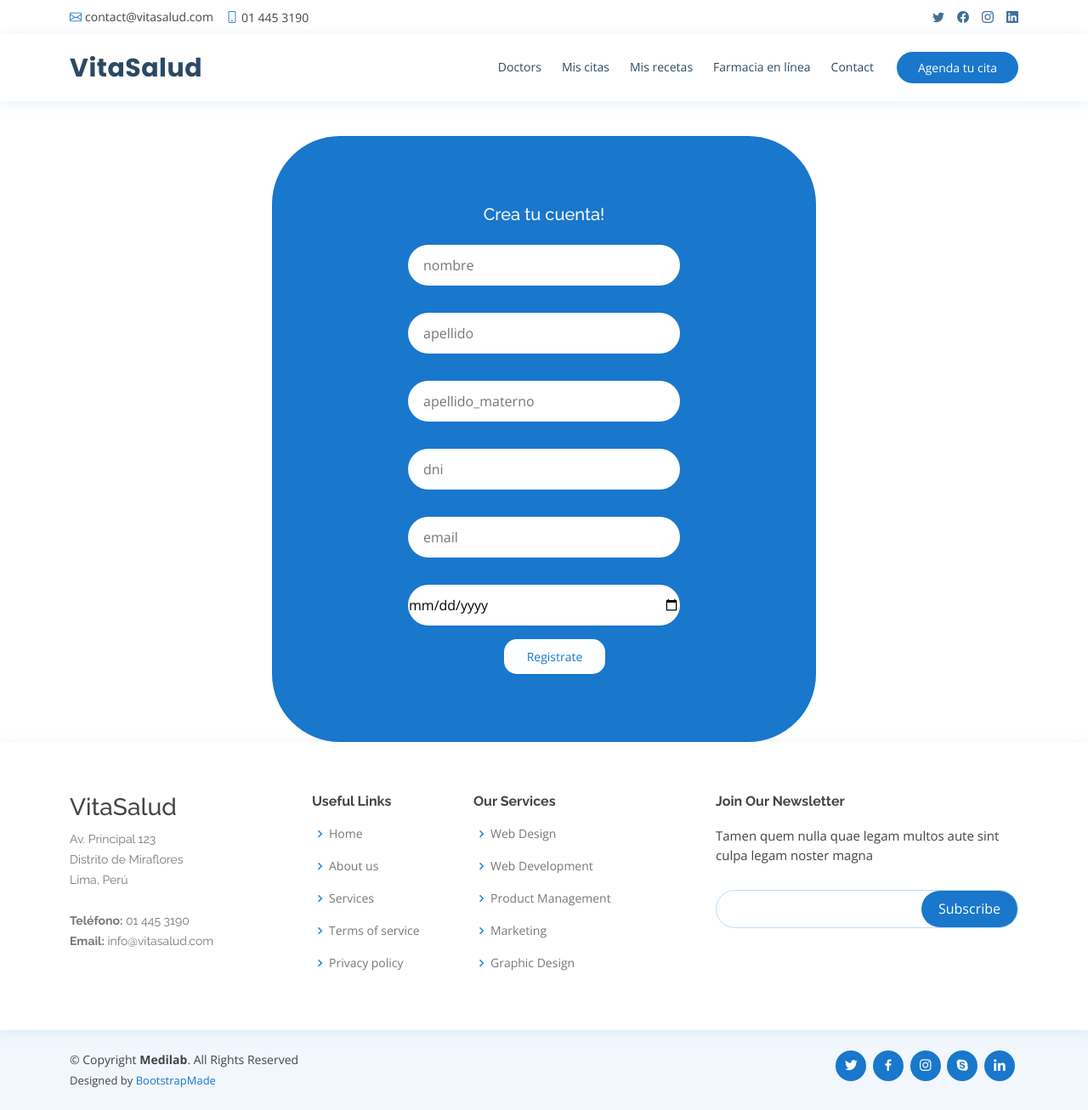
After one commit to iisabellaromero/ClinicaBasedeDatos, a Flask app: page /register in a window 1280 px wide. The commit adds this page. Shown: the whole page at 85% size. Run offline with Flask 3, Linux system fonts and the light colour scheme; some libraries are stand-ins or nearby versions.

Commit message:
register bajo construccion

```diff
--- a/app.py
+++ b/app.py
@@ -1,8 +1,11 @@
-from flask import Flask, redirect, render_template
+from flask import Flask, redirect, render_template, session
 import psycopg2
 from flask import jsonify, request
 import pdb
 from datetime import datetime
+from flask import flash
+from models.pacientes import Paciente
+
 
 
 
@@ -77,6 +80,65 @@ def send_agendar():
     return render_template('resultados_citas.html', resultados = resultados, date=date)
 
 
+@app.route('/citas-agendadas')
+def citas_agendadas_route():
+    if 'user' not in session or session['user'] == None:
+        return redirect('/login-paciente')
+    dni = session['user']['dni']
+    paciente = Paciente.get(dni)
+    citas = Citas.get_by_dni(dni)
+    recetas = Recetas.get_by_dni(dni)
+    return render_template('patient_home.html', paciente = paciente, citas = citas, recetas = recetas)
+
+
+
+@app.route('/recetas')
+def recetas_usuario():
+    if 'user' not in session or session['user'] == None:
+        return redirect('/login-paciente')
+    dni = session['user']['dni']
+    paciente = Paciente.get(dni)
+    citas = Citas.get_by_dni(dni)
+    recetas = Recetas.get_by_dni(dni)
+    return render_template('patient_home.html', paciente = paciente, citas = citas, recetas = recetas)
+
+@app.route('/login-paciente')
+def show_login():
+    return render_template('login_patient.html')
+
+
+@app.route('/register')
+def register_paciente():
+    return render_template('register.html')
+
+
+@app.route('/register', methods=["POST"])
+def register_paciente_post():
+    pdb.set_trace()
+    if Paciente.email_free(request.form):
+        paciente = Paciente.create(request.form)
+        session['user']['dni'] = paciente.dni
+        return redirect('/citas-agendadas')
+    else:
+        return redirect('/')
+
+@app.route('/login-paciente',methods=["POST"])
+def login_paciente():
+    paciente = Paciente.login(request.form)
+    if paciente:
+        session['user'] = paciente
+        return redirect('/citas-agendadas')
+    else:
+        flash("Error de autenticacion",'error')
+        return redirect('/login-paciente')
+
+
+
+
+
+
+
+
 
 
 # @app.route('/buscar', methods=['GET', 'POST'])
--- a/templates/index.html
+++ b/templates/index.html
@@ -65,30 +65,18 @@
   <header id="header" class="fixed-top">
     <div class="container d-flex align-items-center">
 
-      <h1 class="logo me-auto"><a href="index.html">VitaSalud</a></h1>
+      <h1 class="logo me-auto"><a href="/">VitaSalud</a></h1>
       <!-- Uncomment below if you prefer to use an image logo -->
       <!-- <a href="index.html" class="logo me-auto"><img src="static/img/logo.png" alt="" class="img-fluid"></a>-->
 
       <nav id="navbar" class="navbar order-last order-lg-0">
         <ul>
-          <li><a class="nav-link scrollto active" href="#hero">Home</a></li>
           <li><a class="nav-link scrollto" href="#doctors">Doctors</a></li>
-          <li class="dropdown"><a href="#"><span>Mi historia</span> <i class="bi bi-chevron-down"></i></a>
-            <ul>
-              <li><a href="#">Mis citas</a></li>
-              <li class="dropdown"><a href="#"><span>Deep Drop Down</span> <i class="bi bi-chevron-right"></i></a>
-                <ul>
-                  <li><a href="#">Mis recetas</a></li>
-                  <li><a href="#">Farmacia en línea</a></li>
-                  <li><a href="#">Deep Drop Down 3</a></li>
-                  <li><a href="#">Deep Drop Down 4</a></li>
-                  <li><a href="#">Deep Drop Down 5</a></li>
-                </ul>
-              </li>
-              <li><a href="#">Mis recetas</a></li>
-              <li><a href="#">Farmacia en línea</a></li>
-              <li><a href="#">Drop Down 4</a></li>
-            </ul>
+
+              <li><a class="nav-link scrollto" href="/citas-agendadas">Mis citas</a></li>
+              <li><a class="nav-link scrollto" href="/recetas">Mis recetas</a></li>
+              <li><a  class="nav-link scrollto" href="/farmacia">Farmacia en línea</a></li>
+
           </li>
           <li><a class="nav-link scrollto" href="#contact">Contact</a></li>
         </ul>
@@ -99,6 +87,7 @@
 
     </div>
   </header><!-- End Header -->
+  {%block hero%}
   <!-- ======= Hero Section ======= -->
   <section id="hero" class="d-flex align-items-center">
     <div class="container">
@@ -107,7 +96,9 @@
       <a href="#about" class="btn-get-started scrollto" onclick = "iniciarSesion()">Empieza aquí</a>
     </div>
   </section><!-- End Hero -->
-  {% block main %}
+
+  {% endblock%}
+  {%block main%}
 
   <main id="main">
 
@@ -795,7 +786,8 @@
 
 </body>
 </html>
-
+{%block scripts%}
+{%endblock%}
 
 <script>
   function mostrarNuevoContenido() {
--- /dev/null
+++ b/templates/register.html
@@ -0,0 +1,60 @@
+{%extends 'index.html'%}
+{%block hero%}
+{%endblock%}
+{%block main%}
+<div style="padding-top:5rem">
+    <form class="register" action="/register" method="post">
+        <h5 class="text-light">Crea tu cuenta!</h5>
+        <input class="form-input" type="text" name="nombre" id="nombre" placeholder="nombre">
+        <input class="form-input" type="text" name="apellido" id="apellido" placeholder="apellido">
+        <input class="form-input" type="text" name="apellido_materno" id="apellido_materno" placeholder="apellido_materno">
+        <input class="form-input" type="text" name="dni" id="dni" placeholder="dni">
+        <input class="form-input" type="text" name="email" id="email" placeholder="email">
+        <input class="form-input" type="date" name="fecha_nacimiento" id="fecha_nacimiento" placeholder="fecha_nacimiento">
+    <button type="submit" class="btn-form">Registrate</button>
+    </form>
+</div>
+
+{%endblock%}
+
+{%block scripts%}
+<style>
+    .register {
+        display: flex;
+        flex-direction: column;
+        justify-content: center;
+        align-items: center;
+        background-color: #1977cc;
+        padding: 5rem;
+        width: 50%;
+        border-radius: 5rem;
+        margin: auto;
+        margin-top: 5rem;
+    }
+    /*padding on placeholder*/
+    ::placeholder {
+        padding-left: 1rem;
+    }
+    .form-input{
+        width: 20rem;
+        height: 3rem;
+        margin: 1rem;
+        border-radius: 10.5em;
+        border: none;
+    }
+
+    [type=button]:not(:disabled), [type=reset]:not(:disabled), [type=submit]:not(:disabled), button:not(:disabled) {
+    cursor: pointer;
+    margin-left: 25px;
+    background: #fcfeff;
+    color: #1977cc;
+    border-radius: 15px;
+    padding: 8px 25px;
+    white-space: nowrap;
+    transition: 0.3s;
+    font-size: 14px;
+    display: inline-block;
+    border-color: transparent;
+}
+</style>
+{%endblock%}
```
Also changed, not shown: models/pacientes.py (added, +70 -0 lines).
